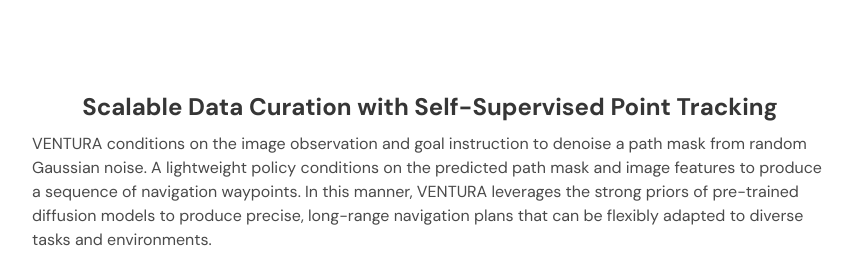
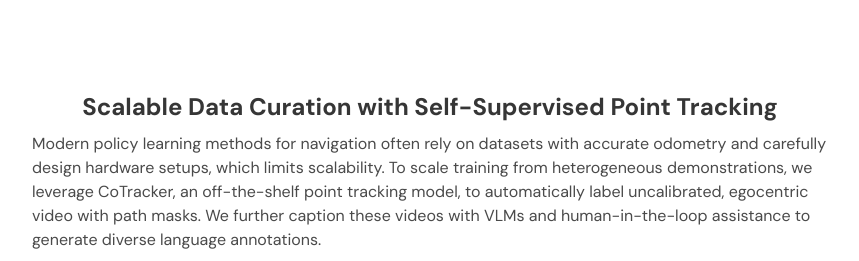
Before and after one commit to venturapath/venturapath.github.io, a plain HTML site: page index.html in a window 1280 px wide. Shown: the part 1863-2124 px from the top of the page, without its empty margins (210-1069 px from the left). Drawn offline with nearby package versions, Linux system fonts and the light colour scheme.

Commit message:
Updated point tracking section

```diff
--- a/index.html
+++ b/index.html
@@ -139,10 +139,7 @@
           </div>
 
           <div class="content">
-            VENTURA conditions on the image observation and goal instruction to denoise a path mask from random Gaussian noise.
-            A lightweight policy conditions on the predicted path mask and image features to produce a sequence of navigation waypoints.
-            In this manner, VENTURA leverages the strong priors of pre-trained diffusion models to produce precise, long-range navigation
-            plans that can be flexibly adapted to diverse tasks and environments.
+            Modern policy learning methods for navigation often rely on datasets with accurate odometry and carefully design hardware setups, which limits scalability. To scale training from heterogeneous demonstrations, we leverage CoTracker, an off-the-shelf point tracking model, to automatically label uncalibrated, egocentric video with path masks. We further caption these videos with VLMs and human-in-the-loop assistance to generate diverse language annotations.
           </div>
 
           <!-- Side-by-side media row -->
```
